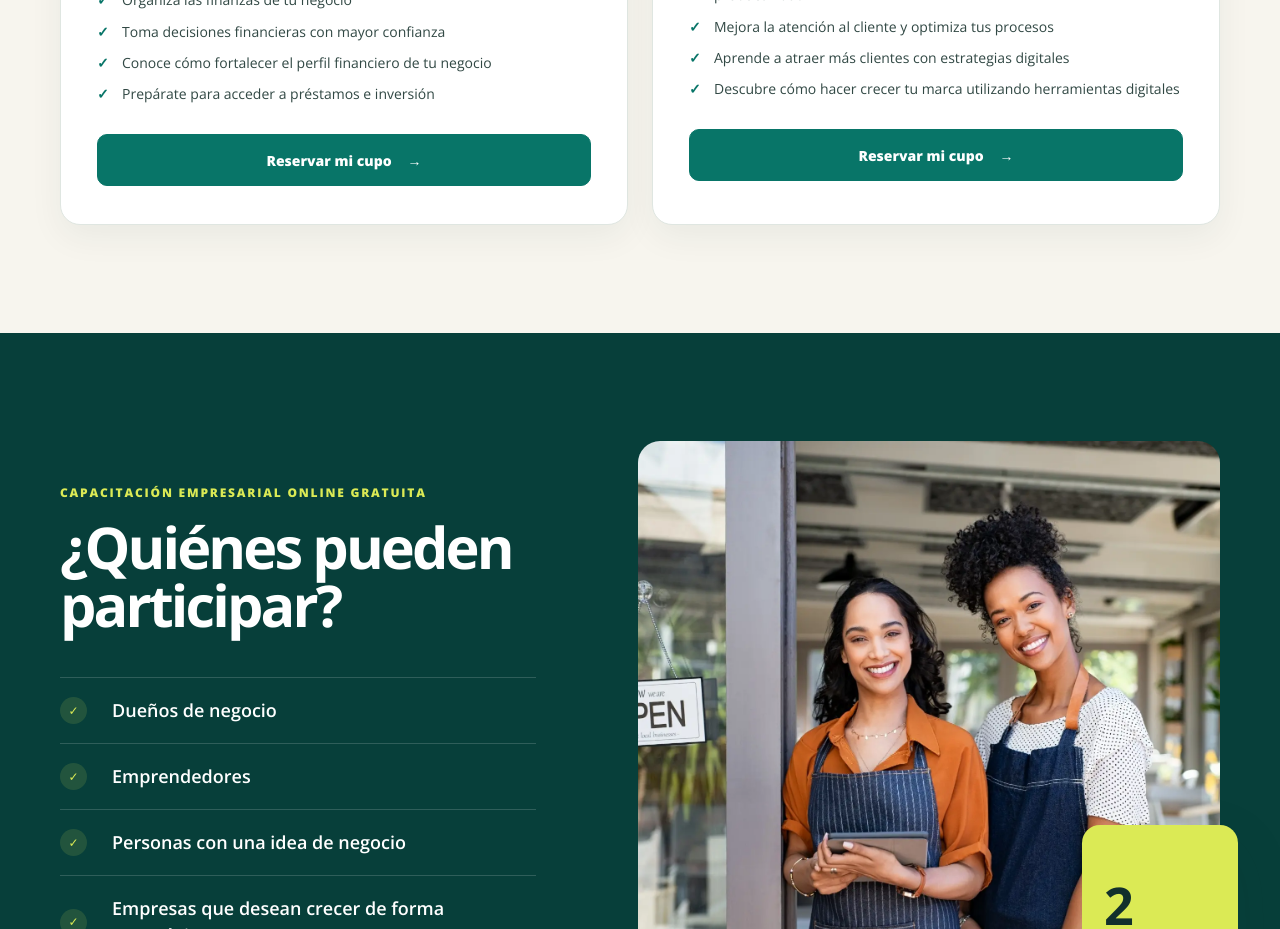
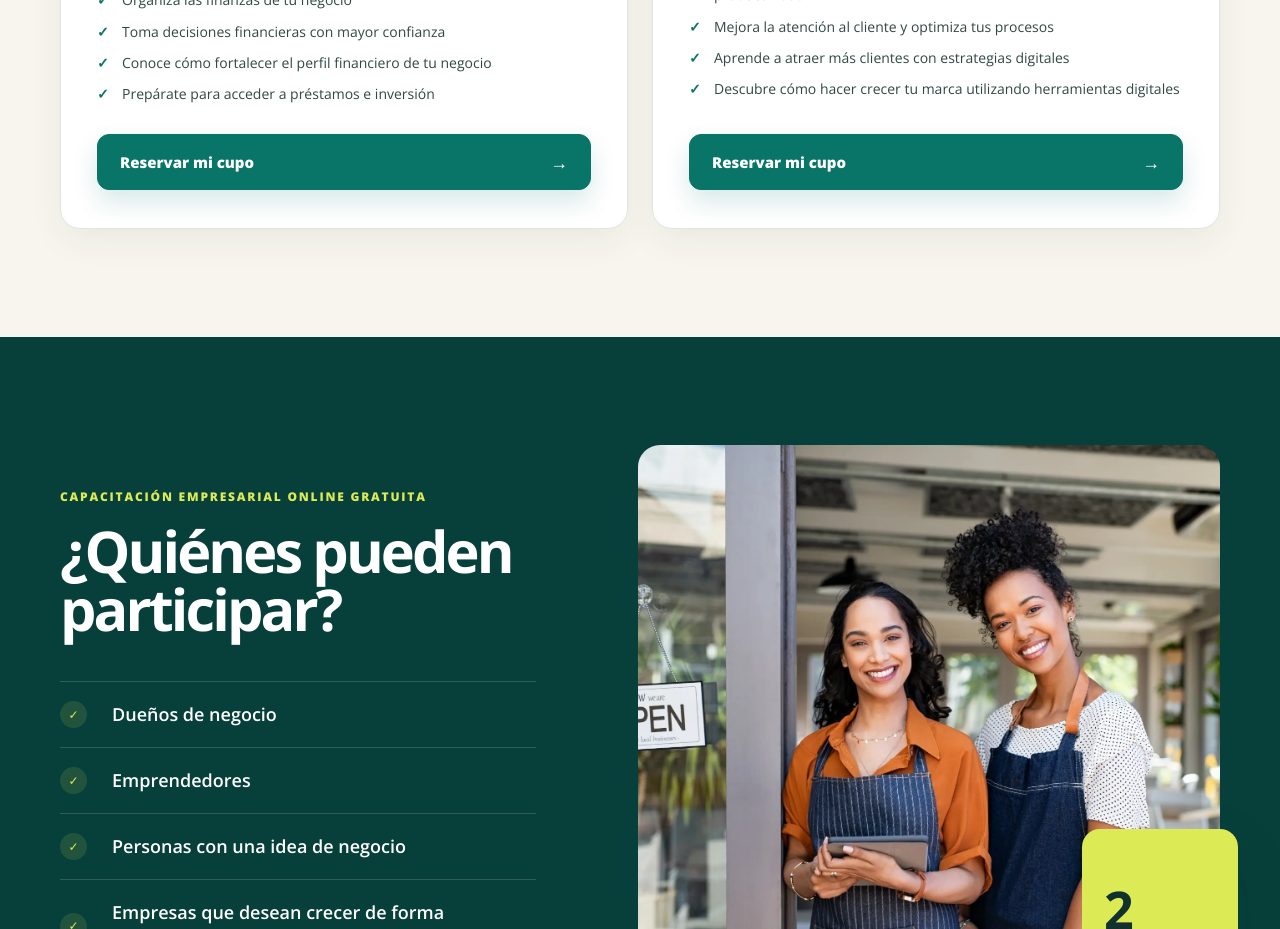
Before and after one commit to DiegoSabtrix/ACEevents, a Next.js app: page / in a window 1280 px wide. Shown: the part 1820-2749 px from the top of the page. Built offline with nearby package versions, Linux system fonts and the light colour scheme.

Commit message:
Fix event CTA stylesheet formatting

```diff
--- a/app/globals.css
+++ b/app/globals.css
@@ -89,7 +89,11 @@ button, input, select, textarea { font: inherit; }
 .event-card ul { display: grid; gap: 11px; margin: 0 0 30px; padding: 0; list-style: none; }
 .event-card li { position: relative; padding-left: 25px; color: #314844; font-size: 14px; line-height: 1.45; }
 .event-card li::before { content: "✓"; position: absolute; left: 0; top: 0; color: var(--green); font-weight: 900; }
-.text-link { display: inline-flex; align-items: center; gap: 24px; padding-bottom: 6px; border-bottom: 1px solid currentColor; color: var(--green); font-size: 13px; font-weight: 800; }\n.event-cta { width: 100%; min-height: 56px; margin-top: auto; justify-content: space-between; padding-inline: 22px; border-color: var(--green); border-radius: 12px; background: var(--green); color: #fff; font-size: 15px; box-shadow: 0 12px 26px rgba(8, 117, 104, .16); }\n.event-cta:hover { border-color: var(--green-dark); background: var(--green-dark); color: #fff; }\n.event-cta span { font-size: 18px; transition: transform .2s ease; }\n.event-cta:hover span { transform: translateX(4px); }
+.text-link { display: inline-flex; align-items: center; gap: 24px; padding-bottom: 6px; border-bottom: 1px solid currentColor; color: var(--green); font-size: 13px; font-weight: 800; }
+.event-cta { width: 100%; min-height: 56px; margin-top: auto; justify-content: space-between; padding-inline: 22px; border-color: var(--green); border-radius: 12px; background: var(--green); color: #fff; font-size: 15px; box-shadow: 0 12px 26px rgba(8, 117, 104, .16); }
+.event-cta:hover { border-color: var(--green-dark); background: var(--green-dark); color: #fff; }
+.event-cta span { font-size: 18px; transition: transform .2s ease; }
+.event-cta:hover span { transform: translateX(4px); }
 
 .audience { background: var(--green-dark); color: #fff; }
 .audience-grid { display: grid; grid-template-columns: .9fr 1.1fr; gap: 8vw; align-items: center; }
```
